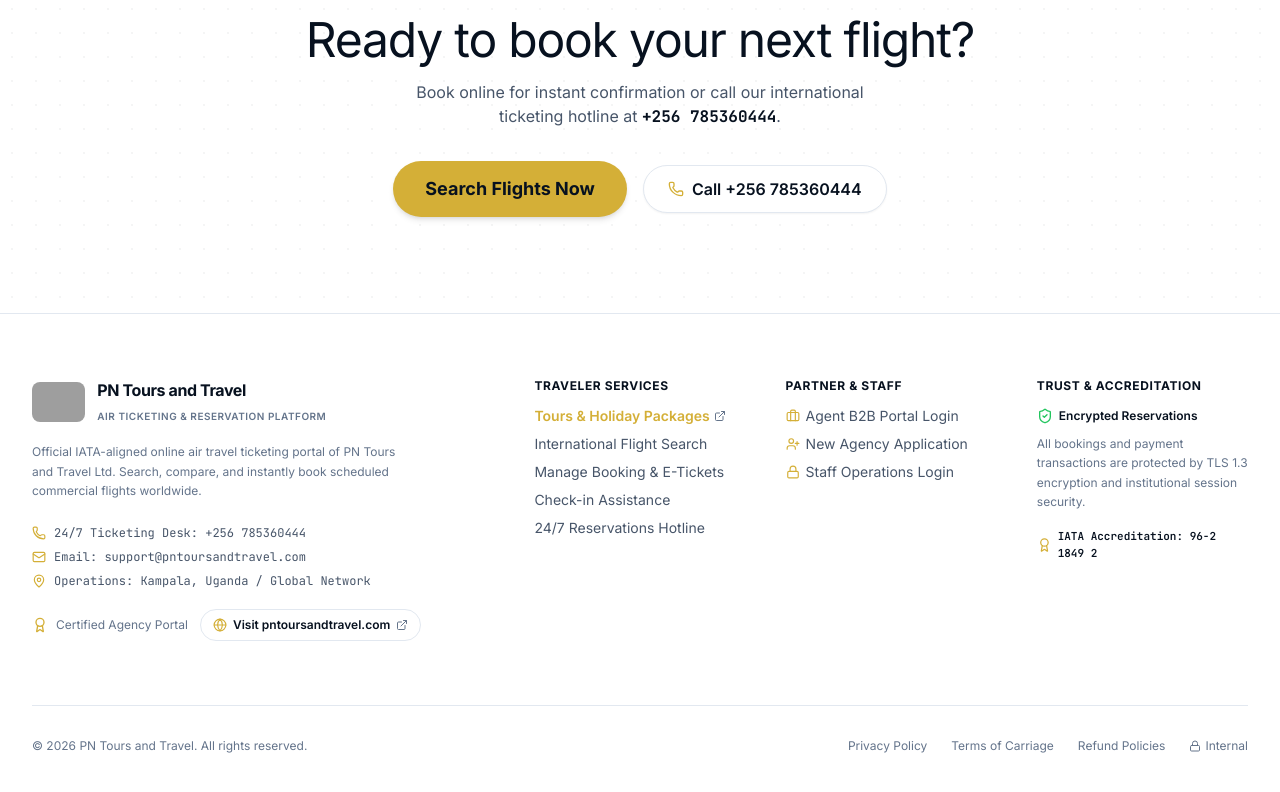
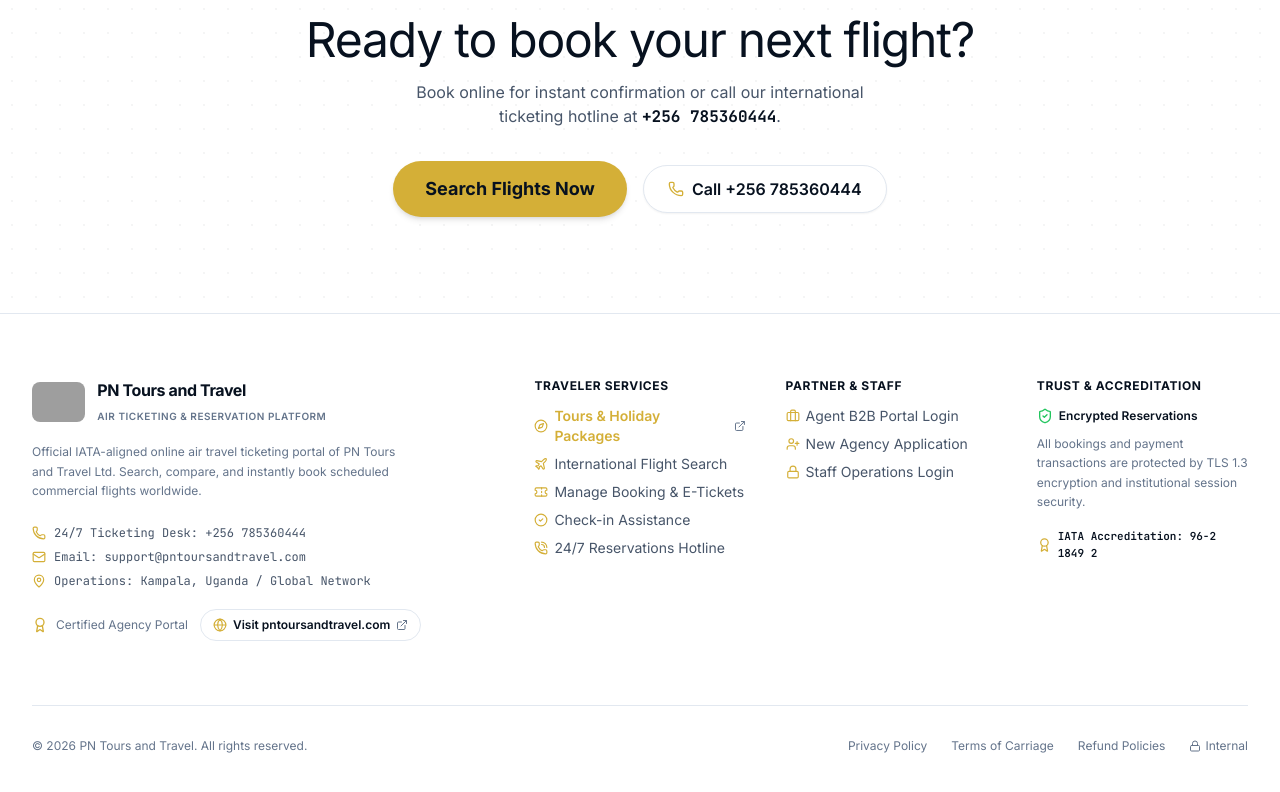
Before and after one commit to PnToursandTravel/Air-Ticketing, a Next.js app: page / in a window 1280 px wide. Shown: the part 5202-5994 px from the top of the page. Built offline with nearby package versions, Linux system fonts and the light colour scheme; no server answers; grey boxes are pictures that could not be loaded.

Commit message:
fix(ui): add icons to Traveler Services links in footer

```diff
--- a/components/ui/Footer.tsx
+++ b/components/ui/Footer.tsx
@@ -2,7 +2,7 @@
 
 import React, { useState } from "react";
 import Link from "next/link";
-import { Plane, Phone, Mail, MapPin, ShieldCheck, Briefcase, Lock, Award, Globe, ExternalLink, UserPlus } from "lucide-react";
+import { Plane, Phone, Mail, MapPin, ShieldCheck, Briefcase, Lock, Award, Globe, ExternalLink, UserPlus, Compass, Ticket, CheckCircle2, PhoneCall } from "lucide-react";
 import { Button } from "./Button";
 
 export const Footer: React.FC = () => {
@@ -90,30 +90,35 @@
                   href="https://pntoursandtravel.com/"
                   target="_blank"
                   rel="noopener noreferrer"
-                  className="hover:text-primary transition-colors flex items-center space-x-1 font-semibold text-primary"
+                  className="hover:text-primary transition-colors flex items-center space-x-1.5 font-semibold text-primary"
                 >
+                  <Compass className="w-3.5 h-3.5 text-primary flex-shrink-0" />
                   <span>Tours & Holiday Packages</span>
-                  <ExternalLink className="w-3 h-3 text-muted" />
+                  <ExternalLink className="w-3 h-3 text-muted ml-0.5" />
                 </a>
               </li>
               <li>
-                <Link href="/" className="hover:text-primary transition-colors">
-                  International Flight Search
+                <Link href="/" className="hover:text-primary transition-colors flex items-center space-x-1.5">
+                  <Plane className="w-3.5 h-3.5 text-primary flex-shrink-0" />
+                  <span>International Flight Search</span>
                 </Link>
               </li>
               <li>
-                <Link href="/account/trips" className="hover:text-primary transition-colors">
-                  Manage Booking & E-Tickets
+                <Link href="/account/trips" className="hover:text-primary transition-colors flex items-center space-x-1.5">
+                  <Ticket className="w-3.5 h-3.5 text-primary flex-shrink-0" />
+                  <span>Manage Booking & E-Tickets</span>
                 </Link>
               </li>
               <li>
-                <Link href="/account/trips" className="hover:text-primary transition-colors">
-                  Check-in Assistance
+                <Link href="/account/trips" className="hover:text-primary transition-colors flex items-center space-x-1.5">
+                  <CheckCircle2 className="w-3.5 h-3.5 text-primary flex-shrink-0" />
+                  <span>Check-in Assistance</span>
                 </Link>
               </li>
               <li>
-                <a href="tel:+256785360444" className="hover:text-primary transition-colors">
-                  24/7 Reservations Hotline
+                <a href="tel:+256785360444" className="hover:text-primary transition-colors flex items-center space-x-1.5">
+                  <PhoneCall className="w-3.5 h-3.5 text-primary flex-shrink-0" />
+                  <span>24/7 Reservations Hotline</span>
                 </a>
               </li>
             </ul>
```
